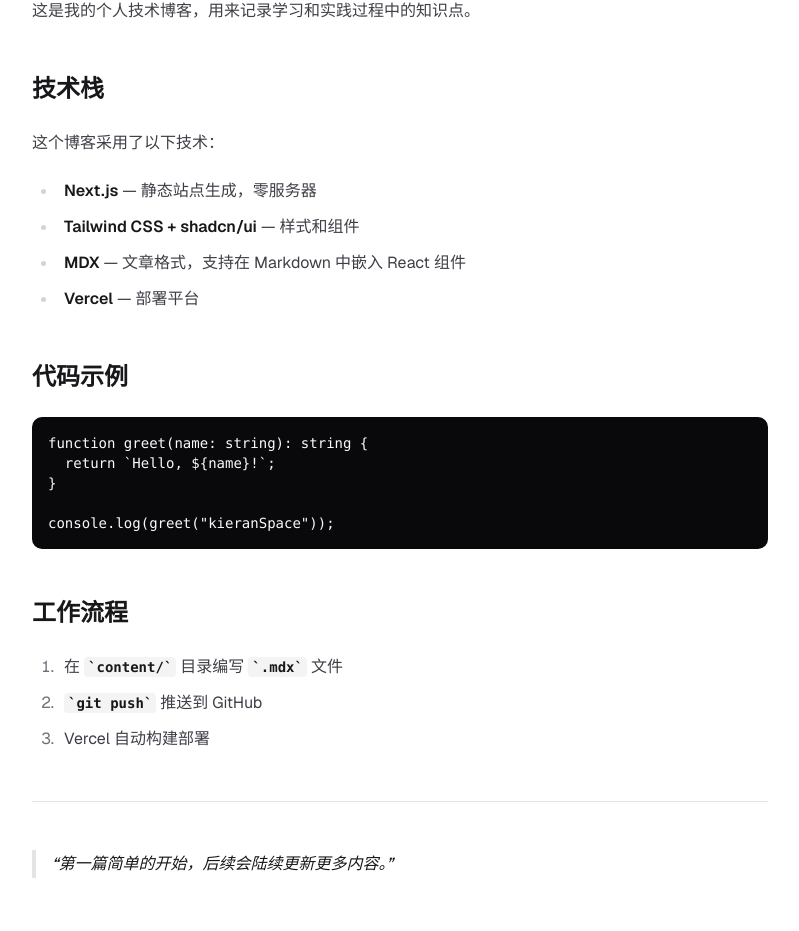
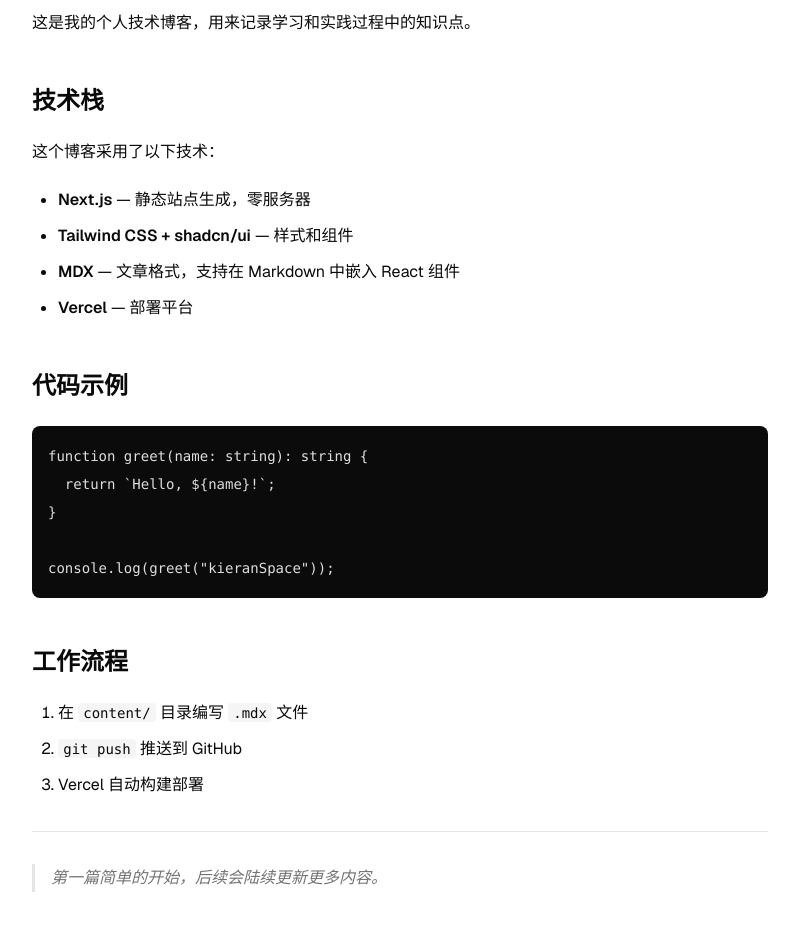
Before and after one commit to KieranTou-AI/kieranSpace, a Next.js app: page /blog/hello-world in a window 1280 px wide. Shown: the part 275-1206 px from the top of the page, without its empty margins (240-1039 px from the left). Built offline with nearby package versions, Linux system fonts and the light colour scheme.

Commit message:
fix: replace Tailwind typography plugin with explicit prose CSS

```diff
--- a/package.json
+++ b/package.json
@@ -10,7 +10,6 @@
   },
   "dependencies": {
     "@base-ui/react": "^1.6.0",
-    "@tailwindcss/typography": "^0.5.20",
     "class-variance-authority": "^0.7.1",
     "clsx": "^2.1.1",
     "gray-matter": "^4.0.3",
--- a/src/app/globals.css
+++ b/src/app/globals.css
@@ -1,8 +1,6 @@
 @import "tailwindcss";
 @import "tw-animate-css";
 @import "shadcn/tailwind.css";
-@plugin "@tailwindcss/typography";
-
 @custom-variant dark (&:is(.dark *));
 
 @theme inline {
@@ -128,3 +126,143 @@
     @apply font-sans;
     }
 }
+
+/* ── MDX prose styling ── */
+.prose {
+  color: var(--foreground);
+  line-height: 1.75;
+  max-width: none;
+}
+
+.prose h2 {
+  margin-top: 2em;
+  margin-bottom: 0.75em;
+  font-size: 1.5em;
+  font-weight: 700;
+  line-height: 1.35;
+}
+
+.prose h3 {
+  margin-top: 1.6em;
+  margin-bottom: 0.6em;
+  font-size: 1.25em;
+  font-weight: 600;
+  line-height: 1.4;
+}
+
+.prose p {
+  margin-top: 1.25em;
+  margin-bottom: 1.25em;
+}
+
+.prose ul,
+.prose ol {
+  margin-top: 1.25em;
+  margin-bottom: 1.25em;
+  padding-inline-start: 1.625em;
+}
+
+.prose ul {
+  list-style-type: disc;
+}
+
+.prose ol {
+  list-style-type: decimal;
+}
+
+.prose li {
+  margin-top: 0.5em;
+  margin-bottom: 0.5em;
+}
+
+.prose li > ul,
+.prose li > ol {
+  margin-top: 0.5em;
+  margin-bottom: 0.5em;
+}
+
+.prose a {
+  color: var(--primary);
+  text-decoration: underline;
+  text-underline-offset: 2px;
+}
+
+.prose a:hover {
+  opacity: 0.8;
+}
+
+.prose strong {
+  font-weight: 600;
+}
+
+.prose blockquote {
+  margin-top: 1.6em;
+  margin-bottom: 1.6em;
+  padding-inline-start: 1em;
+  border-inline-start: 3px solid var(--border);
+  color: var(--muted-foreground);
+  font-style: italic;
+}
+
+.prose hr {
+  margin-top: 2em;
+  margin-bottom: 2em;
+  border: 0;
+  border-top: 1px solid var(--border);
+}
+
+.prose code {
+  border-radius: 0.25rem;
+  background: var(--muted);
+  padding: 0.125em 0.375em;
+  font-size: 0.875em;
+}
+
+.prose pre {
+  margin-top: 1.5em;
+  margin-bottom: 1.5em;
+  overflow-x: auto;
+  border-radius: 0.5rem;
+  background: oklch(0.15 0 0);
+  padding: 1em;
+}
+
+.prose pre code {
+  background: none;
+  padding: 0;
+  font-size: 0.875em;
+  color: oklch(0.9 0 0);
+}
+
+.prose img {
+  border-radius: 0.5rem;
+  margin-top: 1.5em;
+  margin-bottom: 1.5em;
+}
+
+.prose table {
+  width: 100%;
+  border-collapse: collapse;
+  margin-top: 1.5em;
+  margin-bottom: 1.5em;
+}
+
+.prose th,
+.prose td {
+  border: 1px solid var(--border);
+  padding: 0.5em 0.75em;
+  text-align: left;
+}
+
+.prose th {
+  background: var(--muted);
+  font-weight: 600;
+}
+
+.dark .prose pre {
+  background: oklch(0.2 0 0);
+}
+
+.dark .prose pre code {
+  color: oklch(0.85 0 0);
+}
--- a/src/components/mdx.tsx
+++ b/src/components/mdx.tsx
@@ -2,23 +2,14 @@
 import type { ComponentPropsWithoutRef } from "react";
 
 const components: MDXRemoteProps["components"] = {
-  pre: (props: ComponentPropsWithoutRef<"pre">) => (
-    <pre className="overflow-x-auto rounded-lg bg-zinc-950 p-4 text-sm text-zinc-50" {...props} />
-  ),
-  code: (props: ComponentPropsWithoutRef<"code">) => (
-    <code className="rounded bg-zinc-100 px-1 py-0.5 text-sm dark:bg-zinc-800" {...props} />
-  ),
   a: (props: ComponentPropsWithoutRef<"a">) => (
-    <a className="underline underline-offset-2" target="_blank" rel="noopener noreferrer" {...props} />
-  ),
-  img: (props: ComponentPropsWithoutRef<"img">) => (
-    <img className="rounded-lg" {...props} />
+    <a target="_blank" rel="noopener noreferrer" {...props} />
   ),
 };
 
 export function MDXContent({ source }: { source: string }) {
   return (
-    <div className="prose prose-zinc dark:prose-invert max-w-none">
+    <div className="prose">
       <MDXRemote source={source} components={components} />
     </div>
   );
```
Also changed, not shown: 1 other file (tests, documents, lock files or other folders).
